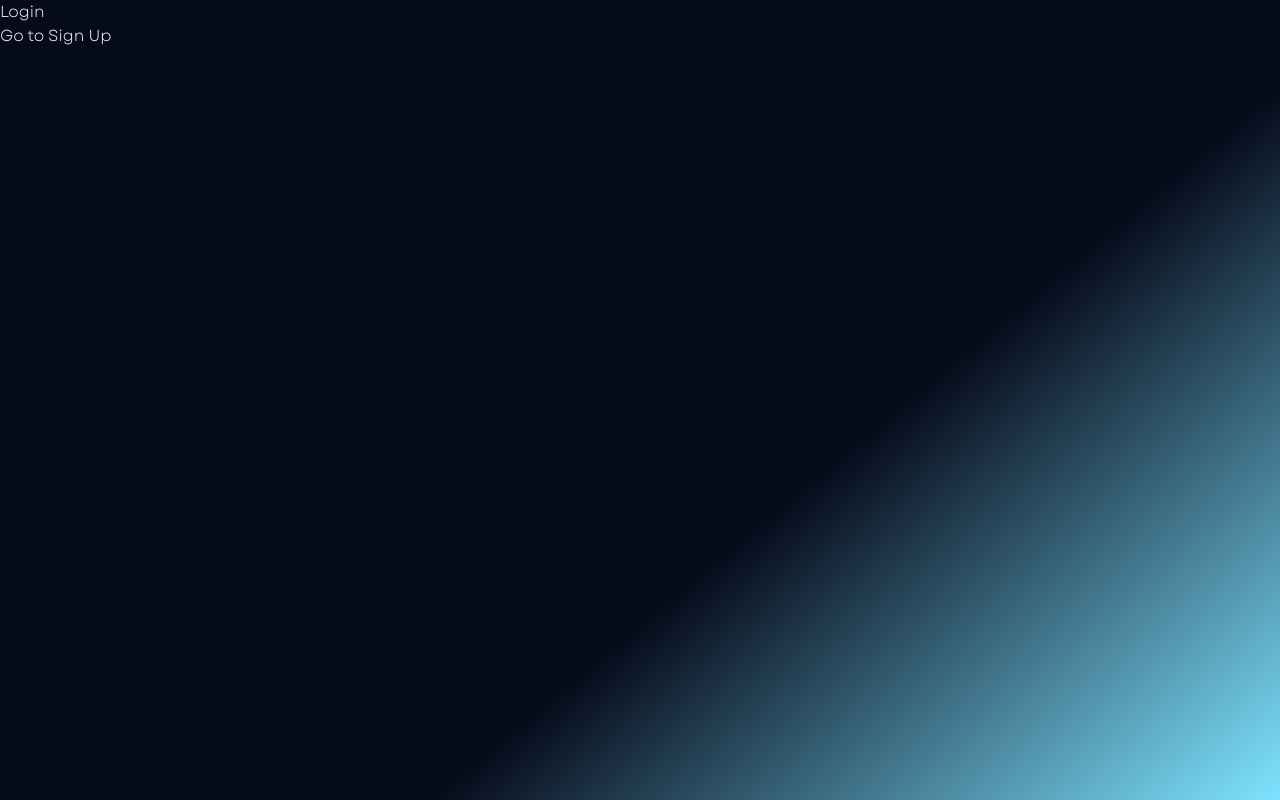
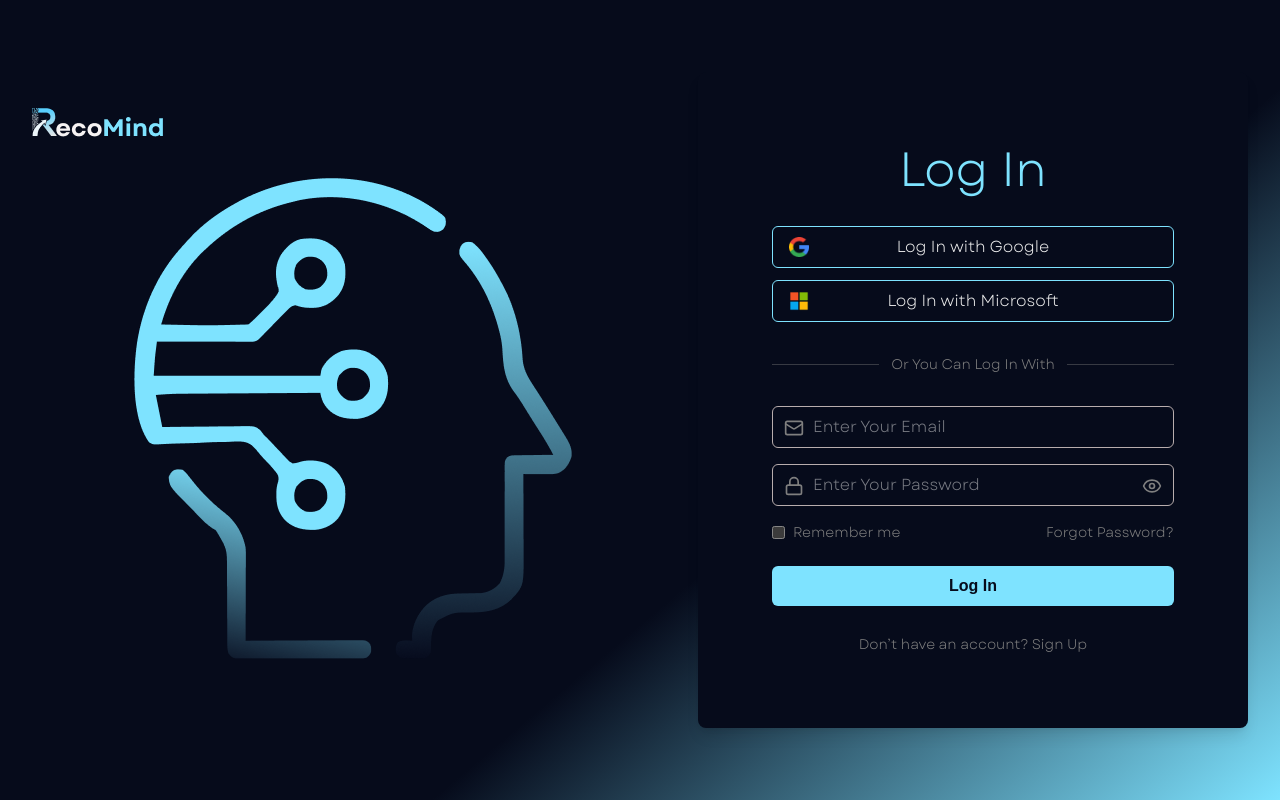
Before and after one commit to ramadan-alaa/RecoMind, a React (Vite) app: page / in a window 1280 px wide. Built offline with nearby package versions, Linux system fonts and the light colour scheme; a web font is replaced by a local one.

Commit message:
Edit : Login & Signup Pages

```diff
--- /dev/null
+++ b/src/components/LogRegForm.jsx
@@ -0,0 +1,142 @@
+import { useState } from "react";
+import { Mail, Lock, Eye, EyeOff } from "lucide-react";
+import googleIcon from "../assets/images/google.png";
+import microsoftIcon from "../assets/images/microsoft.png";
+import Ai from "../assets/images/Ai.png";
+import Logo from "../assets/images/Logo.png";
+import { Link } from "react-router-dom";
+
+const LogRegForm = ({ title }) => {
+  const [showPassword, setShowPassword] = useState(false);
+
+  const isSignUp = title.toLowerCase().includes("sign");
+
+  return (
+    <div className="container min-h-screen flex flex-col md:flex-row items-center justify-center gap-12 p-6 md:p-8 mx-auto">
+      {/* Left Section (Logo & Illustration) */}
+      <div className="flex-1 flex flex-col items-center md:items-start justify-center w-full">
+        <img
+          src={Logo}
+          alt="RecoMind Logo"
+          className="w-[110px] md:w-[133px] h-auto mb-6 md:mb-0"
+        />
+
+        <img
+          src={Ai}
+          alt="RecoMind Illustration"
+          className="w-[300px] sm:w-[400px] md:w-[500px] lg:w-[547px] h-auto md:ml-12"
+        />
+      </div>
+
+      {/* Right Section (Form) */}
+      <div className="flex-1 flex flex-col gap-4 w-full max-w-[550px] bg-[var(--Primary)] p-6 sm:p-10 md:p-[74px] rounded-lg shadow-lg">
+        <h1 className="text-4xl md:text-5xl font-normal mb-4 text-center text-[var(--Secondary)]">
+          {title}
+        </h1>
+
+        {/* Social Buttons */}
+        <div className="flex flex-col gap-3">
+          <button
+            className="flex items-center justify-center gap-2 rounded-md py-2 hover:bg-[rgba(126,227,255,0.1)] transition-all relative"
+            style={{ border: "1px solid var(--Secondary)" }}
+          >
+            <img
+              src={googleIcon}
+              alt="Google"
+              className="w-5 h-5 absolute left-4"
+            />
+            {title} with Google
+          </button>
+
+          <button
+            className="flex items-center justify-center gap-2 rounded-md py-2 hover:bg-[rgba(126,227,255,0.1)] transition-all relative"
+            style={{ border: "1px solid var(--Secondary)" }}
+          >
+            <img
+              src={microsoftIcon}
+              alt="Microsoft"
+              className="w-5 h-5 absolute left-4"
+            />
+            {title} with Microsoft
+          </button>
+        </div>
+
+        {/* Divider */}
+        <div className="flex items-center gap-3 text-[var(--font_secondary)] text-sm mt-4 mb-4 w-full">
+          <div className="flex-1 h-px bg-[var(--font_secondary)] opacity-40"></div>
+          <span className="whitespace-nowrap">Or You Can {title} With</span>
+          <div className="flex-1 h-px bg-[var(--font_secondary)] opacity-40"></div>
+        </div>
+
+        {/* Email Input */}
+        <div className="relative">
+          <Mail className="absolute left-3 top-3 text-[var(--font_secondary)] w-5 h-5" />
+          <input
+            type="email"
+            placeholder="Enter Your Email"
+            className="w-full bg-transparent border border-[var(--font_tertiary)] rounded-md py-2 pl-10 pr-3 focus:outline-none focus:border-[var(--Secondary)] transition-all"
+          />
+        </div>
+
+        {/* Password Input */}
+        <div className="relative">
+          <Lock className="absolute left-3 top-3 text-[var(--font_secondary)] w-5 h-5" />
+          <input
+            type={showPassword ? "text" : "password"}
+            placeholder="Enter Your Password"
+            className="w-full bg-transparent border border-[var(--font_tertiary)] rounded-md py-2 pl-10 pr-10 focus:outline-none focus:border-[var(--Secondary)] transition-all"
+          />
+          <button
+            type="button"
+            onClick={() => setShowPassword(!showPassword)}
+            className="absolute right-3 top-3 text-[var(--font_secondary)]"
+          >
+            {showPassword ? <EyeOff size={20} /> : <Eye size={20} />}
+          </button>
+        </div>
+
+        {/* Remember & Forgot */}
+        {!isSignUp && (
+          <div className="flex items-center justify-between text-sm text-[var(--font_secondary)] flex-wrap gap-2">
+            <label className="flex items-center gap-2">
+              <input type="checkbox" className="accent-[var(--Secondary)]" />
+              Remember me
+            </label>
+            <a href="#" className="hover:text-[var(--Secondary)]">
+              Forgot Password?
+            </a>
+          </div>
+        )}
+
+        {/* Submit Button */}
+        <button className="mt-2 w-full bg-[var(--Secondary)] text-[var(--Primary)] rounded-md py-2 font-semibold hover:opacity-80 transition-all">
+          {title}
+        </button>
+
+        {/* Switch Between Log In / Sign Up */}
+        <div className="text-center text-sm mt-3 text-[var(--font_secondary)]">
+          {isSignUp ? (
+            <>
+              Already have an account?{" "}
+              <Link to="/" className="text-[var(--Secondary)] hover:underline">
+                Log In
+              </Link>
+            </>
+          ) : (
+            <>
+              Don’t have an account?{" "}
+              <Link
+                to="/signup"
+                className="text-[var(--Secondary)] hover:underline"
+              >
+                Sign Up
+              </Link>
+            </>
+          )}
+        </div>
+      </div>
+    </div>
+  );
+};
+
+export default LogRegForm;
--- a/src/components/Ways.jsx
+++ /dev/null
@@ -1,10 +0,0 @@
-
-const Ways = ({ title }) => {
-  return (
-    <div>
-      <h2>{title}</h2>
-    </div>
-  )
-}
-
-export default Ways
--- a/src/pages/Login.jsx
+++ b/src/pages/Login.jsx
@@ -1,12 +1,10 @@
-import { Link } from "react-router-dom";
-import Ways from "../components/Ways";
+import LogRegForm from "../components/LogRegForm";
 
 const Login = () => {
   return (
-    <div>
-      <Ways title="Login" />
-      <Link to="/signup">Go to Sign Up</Link>
-    </div>
+    <>
+      <LogRegForm title="Log In" />
+    </>
   );
 };
 
--- a/src/pages/SignUp.jsx
+++ b/src/pages/SignUp.jsx
@@ -1,9 +1,9 @@
-import Ways from "../components/Ways";
+import LogRegForm from "../components/LogRegForm";
 
 const SignUp = () => {
   return (
     <div>
-      <Ways title="Sign Up" />
+      <LogRegForm title="Sign Up" />
     </div>
   );
 };
```
